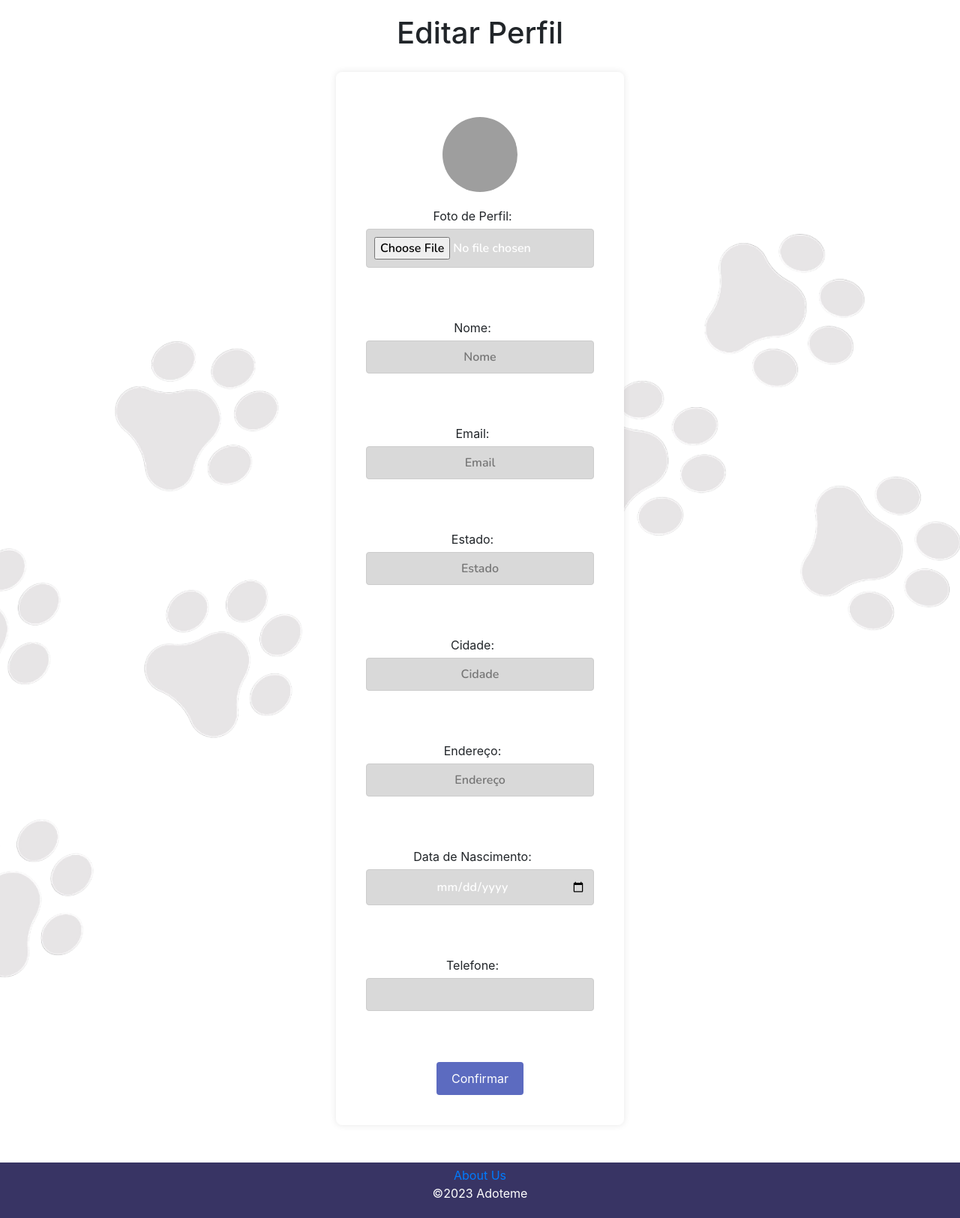
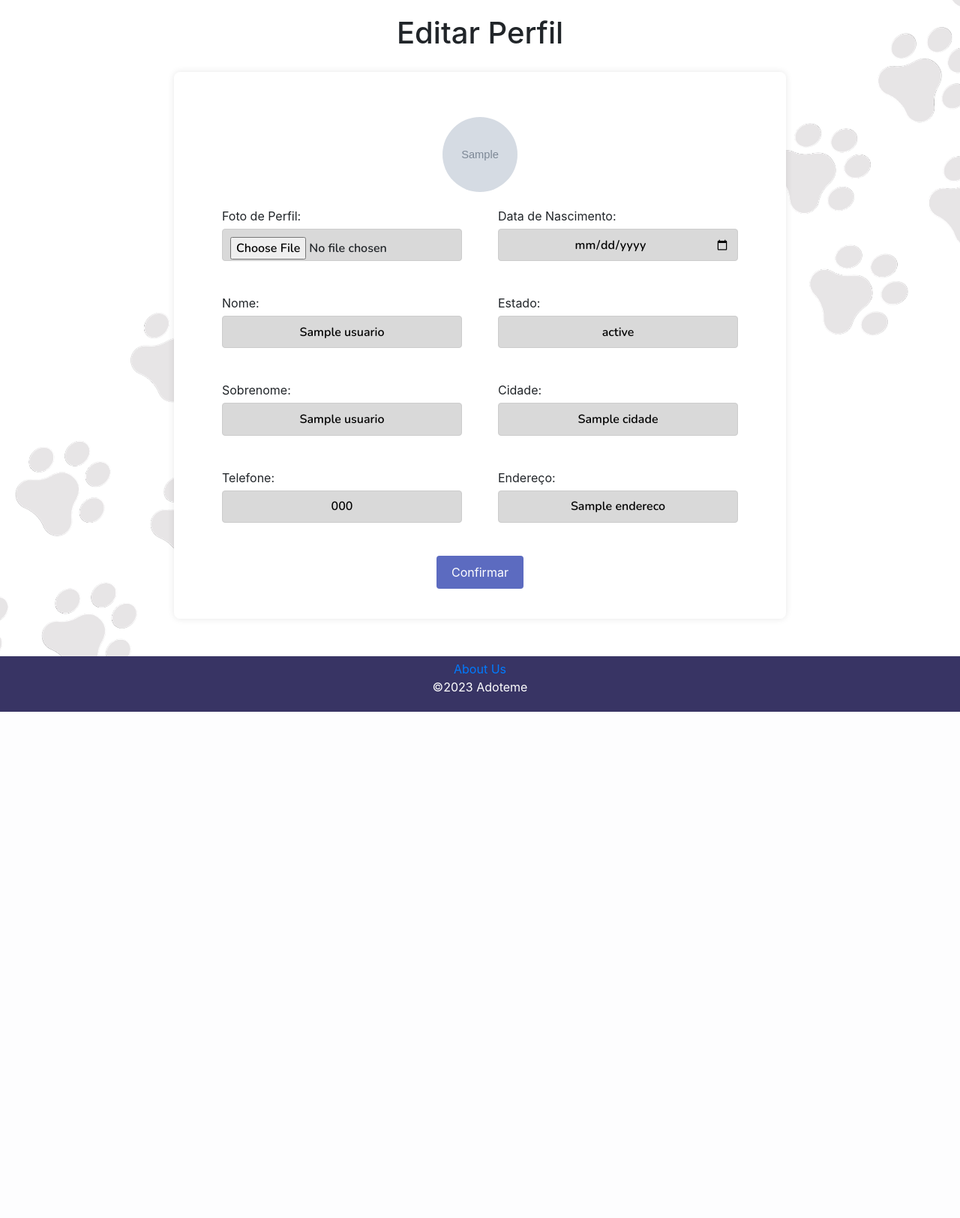
Before and after one commit to Kal-il/ES-2023_2-Adoteme, a PHP site: the page made by src/view/pages/EditarPerfil.php in a window 1280 px wide. Shown: the part 85-1709 px from the top of the page at 75% size. After the commit the page ends 1034 px from the top, so only its background shows below. Run offline with PHP 8.4, Linux system fonts and the light colour scheme; the template is opened without the code that fills it: most values are stand-ins (such as "Sample title", 1, 10 or a date in 2020); grey boxes marked "Sample" are stand-in pictures; some libraries are stand-ins or nearby versions; grey boxes are pictures that could not be loaded.

Commit message:
feat: ajustes no front e implementando edição de perfil do usuário

```diff
--- a/src/controller/EventosController.php
+++ b/src/controller/EventosController.php
@@ -15,7 +15,7 @@ class EventosController extends Controller {
             if (isset($_POST["cadastrar"])) {
                 $path = 'eventos/';
                 $pasta = $path . $_FILES["foto"]["name"];
-                $fileDestination = 'C:\xampp\htdocs\ES-2023_2-Adoteme\src\view\pages\pagesAdmin\eventos/' . $_FILES["foto"]["name"];
+                $fileDestination = $_SERVER['DOCUMENT_ROOT'] . '/src/view/pages/pagesAdmin/eventos/' . $_FILES["foto"]["name"];
 
                 move_uploaded_file(
                     $_FILES["foto"]["tmp_name"],
--- a/src/view/css/EditarPerfil.css
+++ b/src/view/css/EditarPerfil.css
@@ -1,5 +1,4 @@
 body {
-
     font-family: 'Gill Sans', 'Gill Sans MT', Calibri, 'Trebuchet MS', sans-serif;
     background-color: #ffffff;
     background-image: url('../assets/image.png');
@@ -21,8 +20,6 @@ h1 {
 }
 
 .form {
-    width: 30%;
-    margin: 0 auto;
     background-color: #fff;
     padding: 40px;
     border-radius: 8px;
@@ -34,9 +31,9 @@ h1 {
     margin-bottom: 5px;
 }
 
-.input[type="text"], .input[type="email"], .input[type="date"], .input[type="file"] {
-    width: 100%;
-    height: 100%;
+.input[type="text"], .input[type="sobrenome"], .input[type="date"], .input[type="file"] {
+    width: 20rem;
+    height: 2.7rem;
     padding: 10px;
     margin-bottom: 20px;
     border-radius: 4px;
@@ -74,3 +71,19 @@ h1 {
 .footer{
     margin-top: 50px;
 }
+
+.form-fields-container {
+	display: flex;
+	flex-direction: row;
+	justify-content: space-evenly;
+}
+
+.form-side-container {
+	margin-inline: 1.5rem;
+}
+
+.form-profile-container {
+	display: flex;
+	width: 100vw;
+
+}
--- a/src/view/css/styles.css
+++ b/src/view/css/styles.css
@@ -139,7 +139,6 @@ h2 {
 .input {
 
     font-family: 'Nunito', sans-serif;
-    color: white;
     background-color: rgb(217, 217, 217);
     text-align: center;
     border-radius: 10px;
--- a/src/view/pages/EditarPerfil.php
+++ b/src/view/pages/EditarPerfil.php
@@ -6,8 +6,8 @@
     <link rel="stylesheet" href="https://cdnjs.cloudflare.com/ajax/libs/font-awesome/6.4.2/css/all.min.css" integrity="sha512-z3gLpd7yknf1YoNbCzqRKc4qyor8gaKU1qmn+CShxbuBusANI9QpRohGBreCFkKxLhei6S9CQXFEbbKuqLg0DA==" crossorigin="anonymous" referrerpolicy="no-referrer" />
     <link rel="preconnect" href="https://fonts.gstatic.com" crossorigin>
     <link href="https://fonts.googleapis.com/css2?family=Nunito:wght@600&display=swap" rel="stylesheet">
-    <link rel="stylesheet" type="text/css" href="../css/styles.css">
-    <link rel="stylesheet" type="text/css" href="../css/EditarPerfil.css">
+    <link rel="stylesheet" type="text/css" href="/src/view/css/styles.css">
+    <link rel="stylesheet" type="text/css" href="/src/view/css/EditarPerfil.css">
     <link rel="stylesheet" href="https://cdnjs.cloudflare.com/ajax/libs/font-awesome/4.7.0/css/font-awesome.min.css">
     <link rel="stylesheet" href="https://stackpath.bootstrapcdn.com/bootstrap/4.3.1/css/bootstrap.min.css">
     <link href="https://rawcdn.githack.com/hung1001/font-awesome-pro/4cac1a6/css/all.css" rel="stylesheet" type="text/css" />
@@ -16,44 +16,67 @@
 
 <body>
     <header>
-        <?php include($_SERVER['DOCUMENT_ROOT'] . "/ES-2023_2-Adoteme/src/view/partials/Header.php")
+        <?php include($_SERVER['DOCUMENT_ROOT'] . "/src/view/partials/Header.php")
         ?>
     </header>
 		<h1>Editar Perfil</h1>
-    <form class="form" action="update_profile.php" method="POST" enctype="multipart/form-data">
+	<div class="form-profile-container">
 
+			<form class="form" action="/usuario/editar/process" method="POST" enctype="multipart/form-data">
+
+				<?php
+				if($usuario['foto'] == null) {
+				echo '
 					<div class="child">
 						<img class="profile-pic" src="https://i.pinimg.com/236x/67/58/c3/6758c3e7fa00dcd373f316ddde78bbf4.jpg" alt="Profile Picture">
+					</div>';
+				} else {
+				echo '
+					<div class="child">
+						<img class="profile-pic" src="/src/view/pages/pagesAdmin/' . $usuario['foto'] . '" alt="Profile Picture">
+					</div>';
+				}
+				?>
+
+				<div class="form-fields-container">
+
+					<div class="form-side-container form-left-container">
+
+						<label class="label" for="profile_picture">Foto de Perfil:</label>
+						<input class="input" type="file" id="profile_picture" name="foto" ><br><br>
+
+						<label class="label" for="name">Nome:</label>
+						<input class="input" type="text" id="name" name="nome" placeholder="Nome" value="<?php echo $usuario['nome'] ?>"><br><br>
+
+						<label class="label" for="sobrenome">Sobrenome:</label>
+						<input class="input" type="sobrenome" id="sobrenome" name="sobrenome" placeholder="Sobrenome" value="<?php echo $usuario['sobrenome'] ?>"><br><br>
+
+						<label class="label" for="name">Telefone:</label>
+						<input class="input" type="text" id="name" name="telefone" placeholder="Telefone" value="<?php echo $usuario['telefone'] ?>"><br><br>
+
 					</div>
 
-        <label class="label" for="profile_picture">Foto de Perfil:</label>
-        <input class="input" type="file" id="profile_picture" name="profile_picture"><br><br>
+					<div class="form-side-container form-right-container">
 
-        <label class="label" for="name">Nome:</label>
-        <input class="input" type="text" id="name" name="name" placeholder="Nome" ><br><br>
-
-        <label class="label" for="email">Email:</label>
-        <input class="input" type="email" id="email" name="email" placeholder="Email" ><br><br>
+						<label class="label" for="name">Data de Nascimento:</label>
+						<input class="input" type="date" id="birthday" name="nascimento" value="<?php echo $usuario['data_nascimento'] ?>"><br><br>
 
 						<label class="label" for="name">Estado:</label>
-        <input class="input" type="text" id="name" name="name" placeholder="Estado" ><br><br>
+						<input class="input" type="text" id="name" name="estado" placeholder="Estado" value="<?php echo $usuario['estado'] ?>"><br><br>
 
 						<label class="label" for="name">Cidade:</label>
-        <input class="input" type="text" id="name" name="name" placeholder="Cidade" ><br><br>
+						<input class="input" type="text" id="name" name="cidade" placeholder="Cidade" value="<?php echo $usuario['cidade'] ?>"><br><br>
 
 						<label class="label" for="name">Endereço:</label>
-        <input class="input" type="text" id="name" name="name" placeholder="Endereço" ><br><br>
+						<input class="input" type="text" id="name" name="endereco" placeholder="Endereço" value="<?php echo $usuario['endereco'] ?>"><br><br>
 
-        <label class="label" for="name">Data de Nascimento:</label>
-        <input class="input" type="date" id="birthday" name="birthday" ><br><br>
+					</div>
 
-        <label class="label" for="name">Telefone:</label>
-        <input class="input" type="text" id="name" name="name" ><br><br>
-
-
+				</div>
 
 				<input class="submit" type="submit" value="Confirmar">
 			</form>
+	</div>
     <footer class="footer">
         <a href="AboutUs.php">About Us</a>
         <p>&copy;2023 Adoteme </p>
```
Also changed, not shown: index.php (+14 -0 lines), src/controller/UsuarioController.php (added, +59 -0 lines), src/models/UserModel.php (+35 -0 lines), src/view/pages/pagesAdmin/usuarios/download.jpeg (added), src/view/pages/pagesAdmin/usuarios/photo_2023-06-10_00-12-11.png (added), 1 other file. Lines whose indentation alone changed are shown as unchanged.
